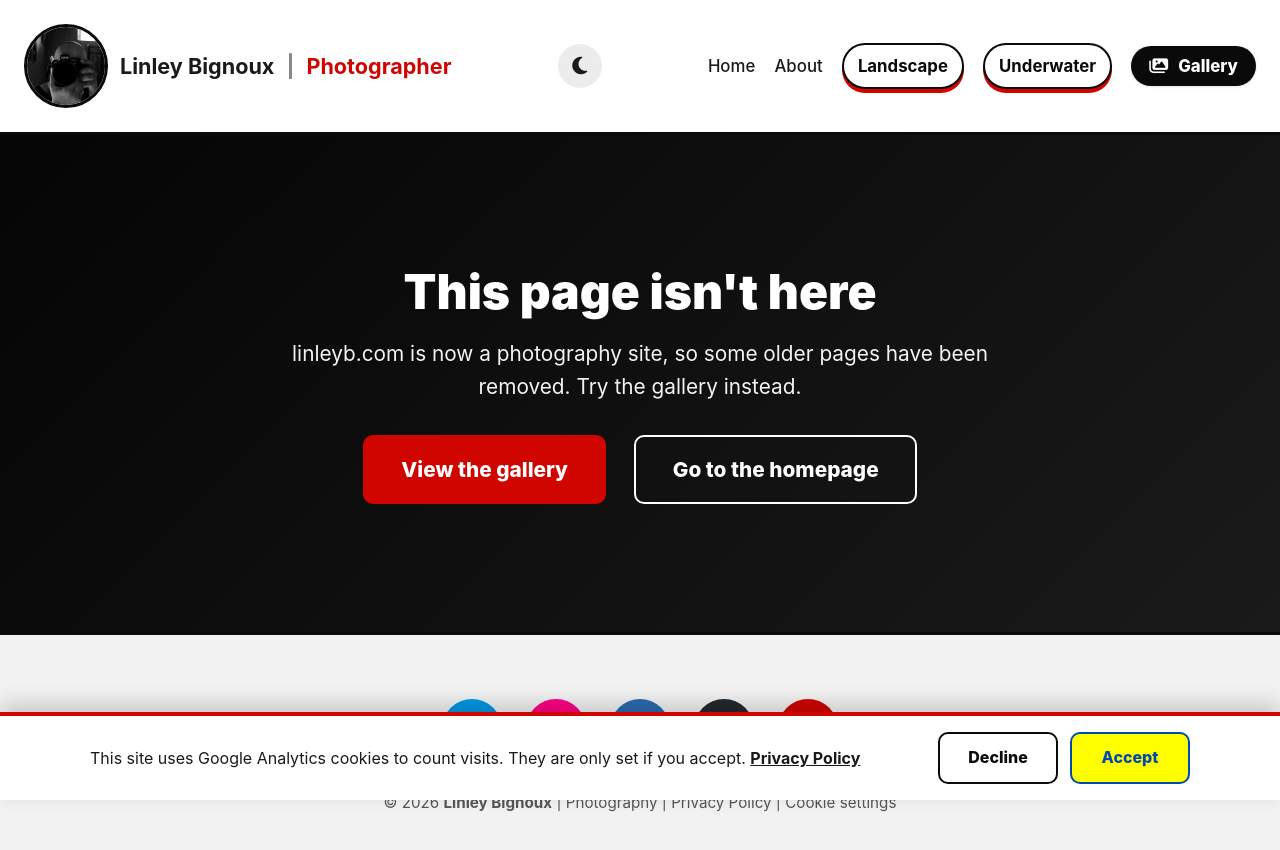
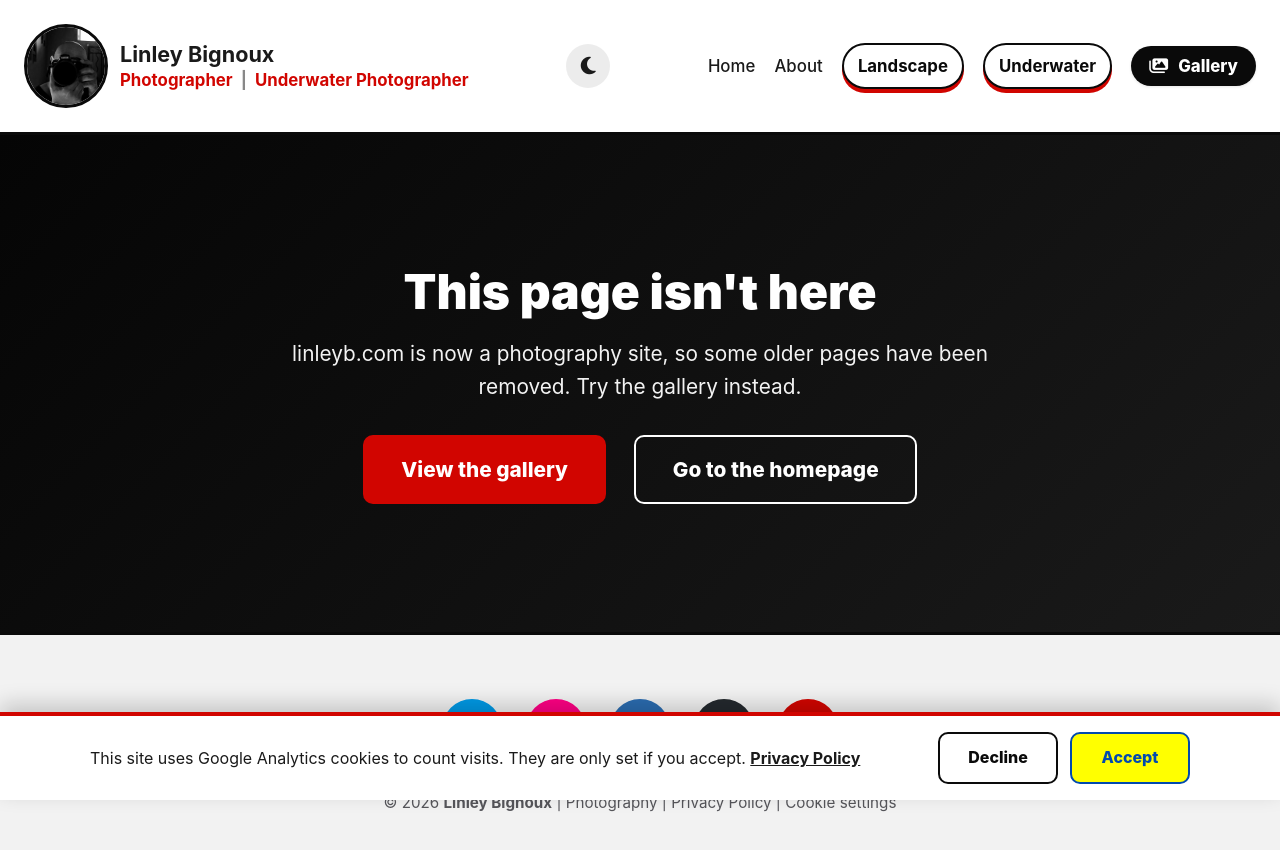
Before and after one commit to LinleyB75/linleyvisual, a plain HTML site: page 404.html in a window 1280 px wide. Drawn offline with Linux system fonts and the light colour scheme.

Commit message:
Add files via upload

```diff
--- a/404.html
+++ b/404.html
@@ -43,7 +43,7 @@
         <link rel="preconnect" href="https://cdnjs.cloudflare.com" crossorigin />
         <link rel="preload" href="https://cdnjs.cloudflare.com/ajax/libs/font-awesome/6.5.1/css/all.min.css" as="style" onload="this.onload = null; this.rel = 'stylesheet';" />
         <noscript><link rel="stylesheet" href="https://cdnjs.cloudflare.com/ajax/libs/font-awesome/6.5.1/css/all.min.css" /></noscript>
-        <link rel="stylesheet" href="/site.css?v=7" />
+        <link rel="stylesheet" href="/site.css?v=8" />
         <script src="/consent.js?v=1" defer></script>
         <script src="/site.js?v=7" defer></script>
     </head>
@@ -59,7 +59,7 @@
                     <span class="logo-text-group">
                         <span class="logo-name">Linley Bignoux</span>
                         <span class="pipe" aria-hidden="true">|</span>
-                        <span class="job-title">Photographer</span>
+                        <span class="job-title"><span class="job">Photographer</span> <span class="job-pipe" aria-hidden="true">|</span> <span class="job">Underwater Photographer</span></span>
                     </span>
                 </a>
                 <button class="theme-toggle" id="themeToggle" type="button" aria-label="Switch to dark mode"><i class="fas fa-moon" aria-hidden="true"></i></button>
--- a/site.css
+++ b/site.css
@@ -183,6 +183,38 @@ header.site-header {
 }
 .logo-text-group .job-title {
     color: var(--accent);
+}
+.logo-text-group .job-pipe {
+    color: #888;
+    margin: 0 4px;
+}
+.logo-text-group .job {
+    white-space: nowrap;
+}
+/* between the phone layout and wide screens: the job titles go under the name, so the menu still fits */
+@media (min-width: 1101px) and (max-width: 1439px) {
+    .logo-text-group {
+        flex-direction: column;
+        align-items: flex-start;
+        gap: 2px;
+        line-height: 1.2;
+    }
+    .logo-text-group .pipe {
+        display: none;
+    }
+    .logo-text-group .job-title {
+        font-size: 1.05rem;
+    }
+}
+/* small phones: each job title on its own line */
+@media (max-width: 600px) {
+    .logo-text-group .job-title {
+        display: flex;
+        flex-direction: column;
+    }
+    .logo-text-group .job-pipe {
+        display: none;
+    }
 }
 .theme-toggle {
     display: flex;
```
Also changed, not shown: gallery.html (+2 -2 lines), index.html (+2 -2 lines), privacy.html (+2 -2 lines).
